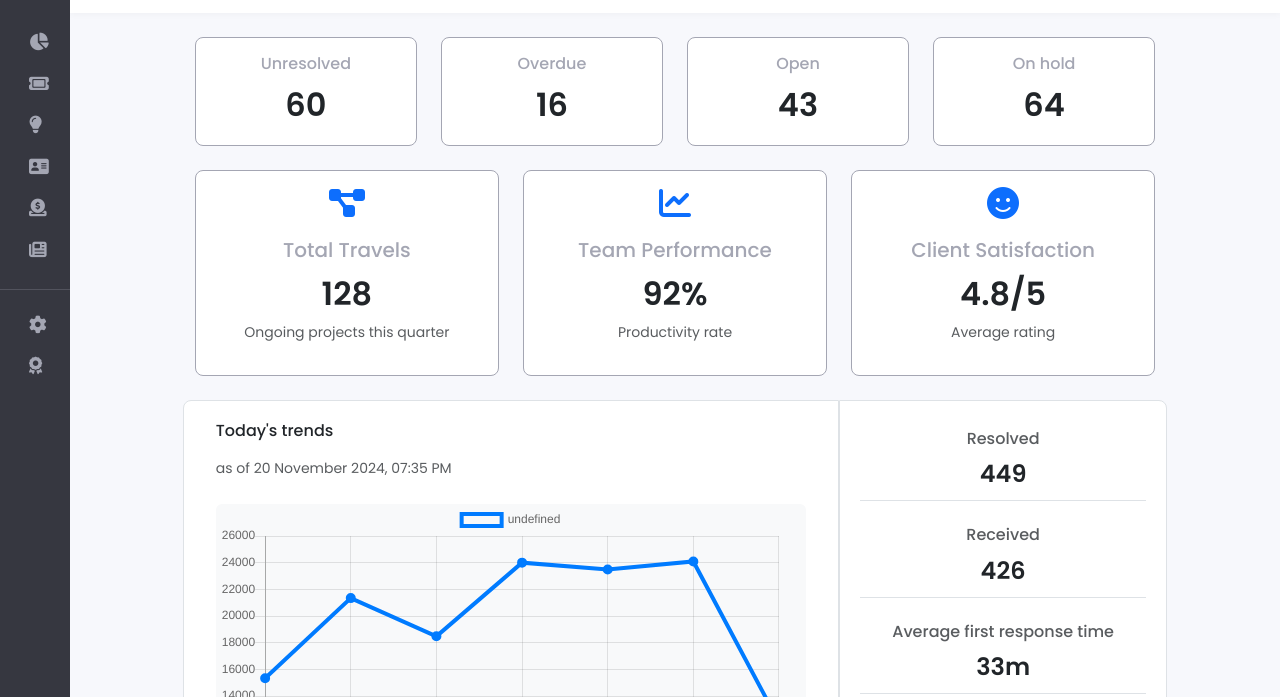
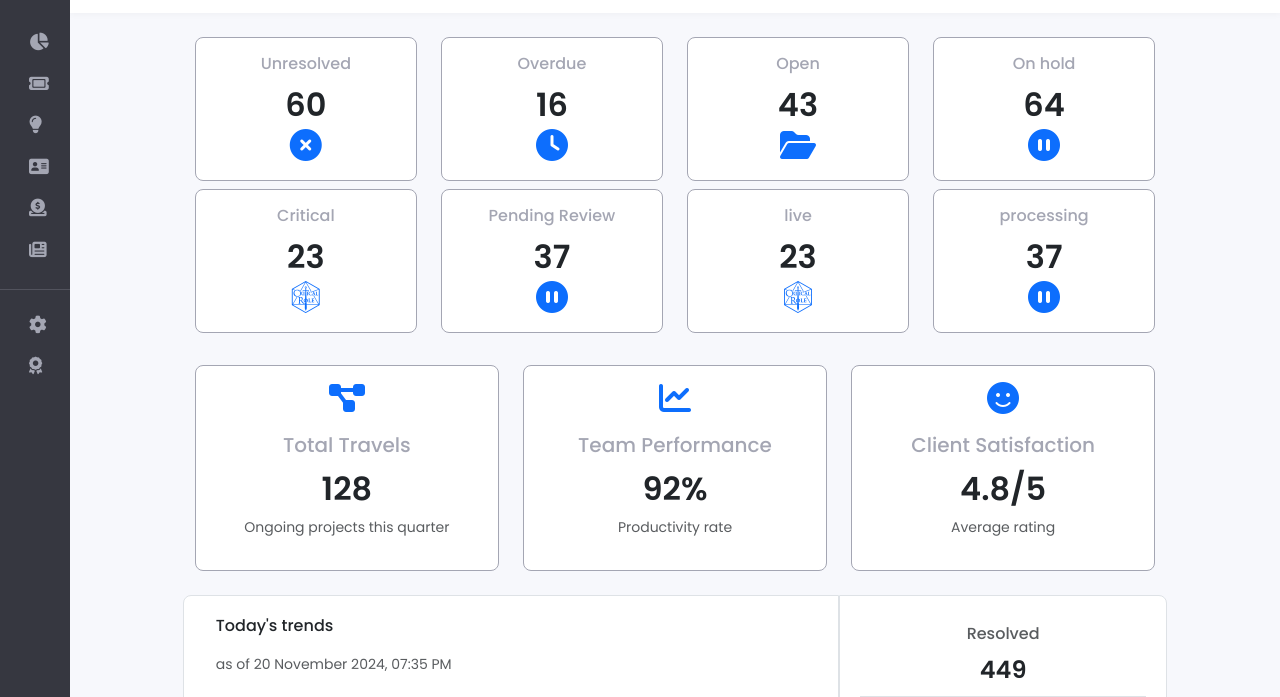
Before and after one commit to Dtanar/inm320sdd_collinsTantan_headless_cms, a website: page public/index.html in a window 1280 px wide. Shown: the part 69-766 px from the top of the page. Drawn offline with nearby package versions, Linux system fonts and the light colour scheme.

Commit message:
updated the json file and dashboard script

```diff
--- a/public/assets/js/dashboard-script.js
+++ b/public/assets/js/dashboard-script.js
@@ -1,9 +1,6 @@
-// document.addEventListener("DOMContentLoaded", function () {
-//   // Fetch the dashboard data from the json file
 
-// })
 
-// async function
+// An asynchronous function to fetch and load the json data to the dashboard.
 async function dynamicUpload() {
   try {
     await fetch("./assets/json/dashboard-data.json")
@@ -13,15 +10,17 @@ async function dynamicUpload() {
         const statsOverviewSection = document.querySelector(
           'section[aria-label="main-stats"]'
         )
-        statsOverviewSection.innerHTML = "" // Clear existing content
+        // Clear existing content
+        // statsOverviewSection.innerHTML = ""
 
         data.statsOverview.forEach((stat) => {
           const statArticle = document.createElement("article")
-          statArticle.className = "art col-sm-6 col-lg-3 mb-lg-0"
-          statArticle.innerHTML = `
+          statArticle.className = "art col-sm-6 col-lg-3 mb-lg-2"
+          statArticle.innerHTML = statArticle.innerHTML + `
                     <div class="stats-card text-center">
                         <h3 class="h6 mb-2">${stat.title}</h3>
                         <p class="stats-value mb-0">${stat.value}</p>
+                        <i class="${stat.icon} fa-2x text-primary"></i>
                     </div>
                 `
           statsOverviewSection.appendChild(statArticle)
@@ -65,7 +64,6 @@ async function dynamicUpload() {
                     <td class="text-end text-muted">${ticket.count}</td>
                 `
           unresolvedTicketsTable.appendChild(ticketRow)
-          console.log(unresolvedTicketsTable)
         })
 
         // Dynamically populate Tasks Section
@@ -101,4 +99,6 @@ async function dynamicUpload() {
   }
 }
 
+// calling the function
+
 dynamicUpload()
--- a/public/assets/json/dashboard-data.json
+++ b/public/assets/json/dashboard-data.json
@@ -1,26 +1,27 @@
 {
   "statsOverview": [
     {
-      "title": "Unresolved",
-      "value": 60,
-      "icon": "fa-solid fa-times-circle"
+      "title": "Critical",
+      "value": "23",
+      "icon": "fab fa-critical-role"
     },
     {
-      "title": "Overdue",
-      "value": 16,
-      "icon": "fa-solid fa-clock"
+      "title": "Pending Review",
+      "value": "37",
+      "icon": "fa-solid fa-pause-circle"
     },
     {
-      "title": "Open",
-      "value": 43,
-      "icon": "fa-solid fa-folder-open"
+      "title": "live",
+      "value": "23",
+      "icon": "fab fa-critical-role"
     },
     {
-      "title": "On hold",
-      "value": 64,
+      "title": "processing",
+      "value": "37",
       "icon": "fa-solid fa-pause-circle"
     }
   ],
+
   "additionalInfoCards": [
     {
       "title": "Total Travels",
--- a/public/index.html
+++ b/public/index.html
@@ -170,31 +170,38 @@
             <main class="container-fluid col-md-10 p-4">
                 <section class="row mb-4 " aria-label="main-stats">
                     <!-- the cards -->
-                    <article class="art col-sm-6 col-lg-3 mb-lg-0">
+                    <article class="art col-sm-6 col-lg-3 mb-lg-2">
                         <div class="stats-card text-center">
                             <h3 class="h6 mb-2">Unresolved</h3>
                             <p class="stats-value mb-0">60</p>
+                            <i class="fa-solid fa-times-circle fa-2x text-primary"></i>
                         </div>
                     </article>
 
-                    <article class="art col-sm-6 col-lg-3 mb-lg-0">
+                    <article class="art col-sm-6 col-lg-3 mb-lg-2">
                         <div class="stats-card text-center">
                             <h3 class="h6 mb-2">Overdue</h3>
                             <p class="stats-value mb-0">16</p>
+                            <i class="fa-solid fa-clock fa-2x text-primary"></i>
+
                         </div>
                     </article>
 
-                    <article class="art col-sm-6 col-lg-3 mb-lg-0">
+                    <article class="art col-sm-6 col-lg-3 mb-lg-2">
                         <div class="stats-card text-center">
                             <h3 class="h6 mb-2">Open</h3>
                             <p class="stats-value mb-0">43</p>
+                            <i class="fa-solid fa-folder-open fa-2x text-primary"></i>
+
                         </div>
                     </article>
 
-                    <article class="art col-sm-6 col-lg-3 mb-lg-0">
+                    <article class="art col-sm-6 col-lg-3 mb-lg-2">
                         <div class="stats-card text-center">
                             <h3 class="h6 mb-2">On hold</h3>
                             <p class="stats-value mb-0">64</p>
+                            <i class="fa-solid fa-pause-circle fa-2x text-primary"></i>
+
                         </div>
                     </article>
 
```
